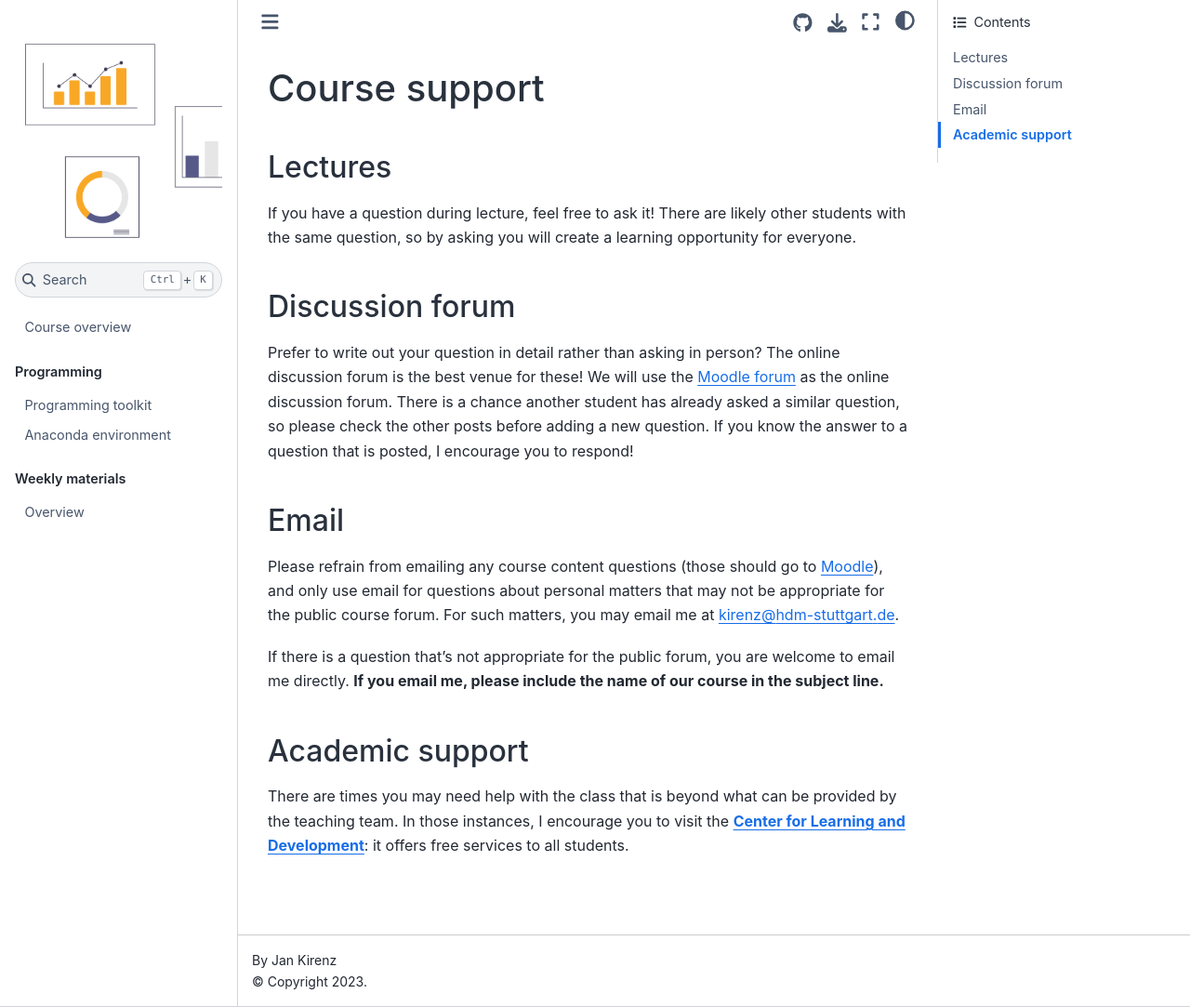
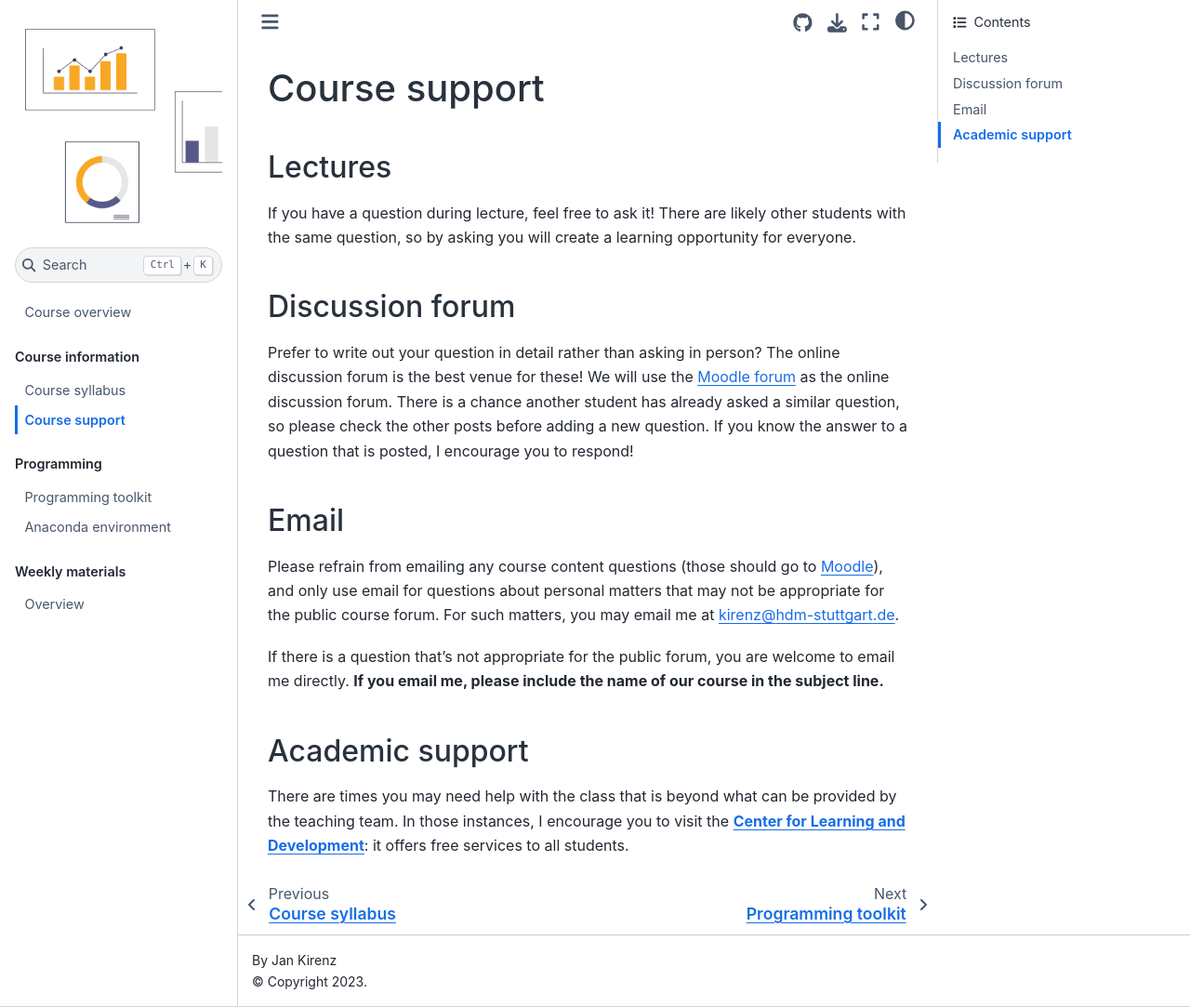
Before and after one commit to as-ws22/website, a Jupyter Book: the page built from docs/course-support.md, in a window 1280 px wide and 1083 px high. Shown: the whole window at 93% size. Built offline with Jupyter Book 1.0.4 settings and Sphinx 7.4.7 and the Sphinx Book theme 1.1.4, drawn with Linux system fonts in a browser that asks for light colours; comment, search, counter and statistics services are not loaded; some of the changed lines change nothing that is shown.

Commit message:
Update _toc.yml

```diff
--- a/_toc.yml
+++ b/_toc.yml
@@ -1,11 +1,11 @@
 format: jb-book
 root: docs/course-overview.md
 parts:
-#  - caption: Course information
-#    chapters:
+  - caption: Course information
+    chapters:
 #    - file: docs/course-schedule.md
- #   - file: docs/course-syllabus.md
-#    - file: docs/course-support.md
+    - file: docs/course-syllabus.md
+    - file: docs/course-support.md
  #  - file: docs/course-faq.md
   - caption: Programming
     chapters:
```
